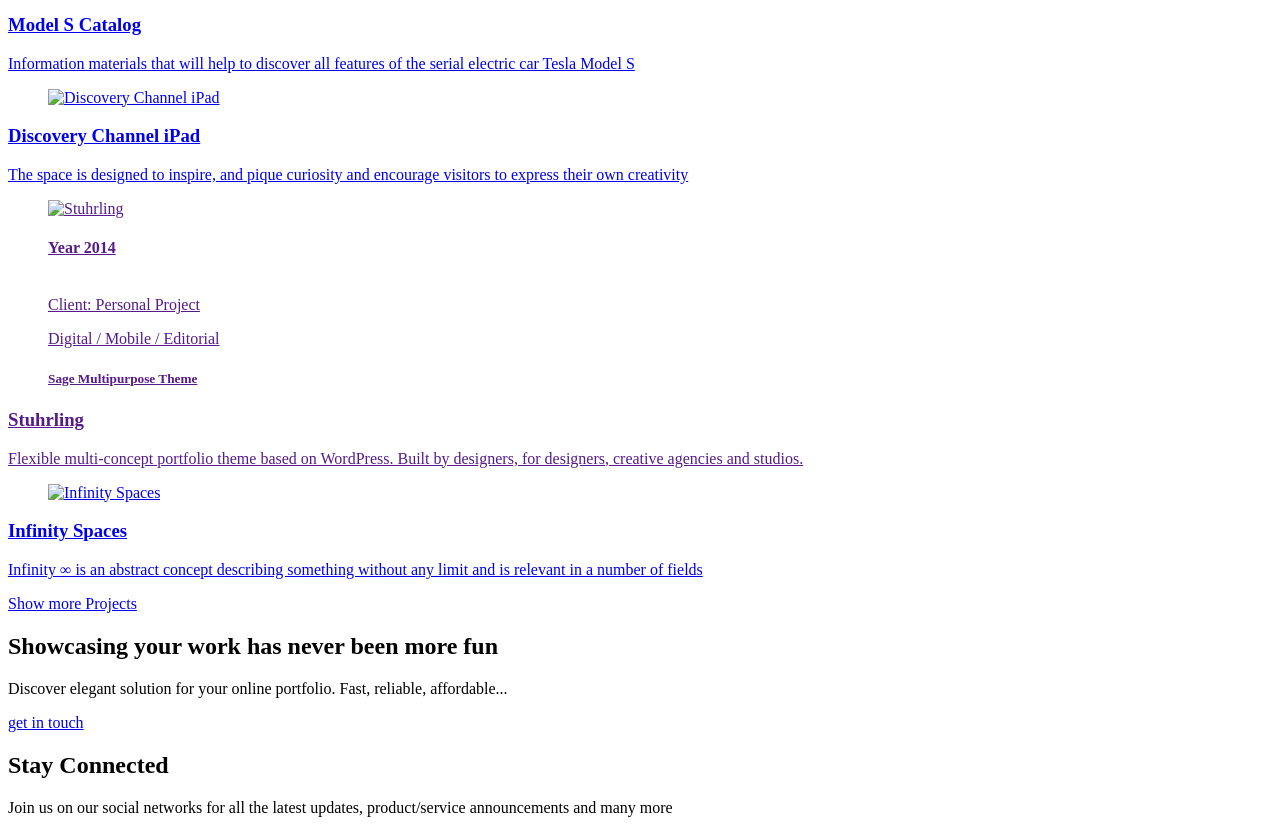
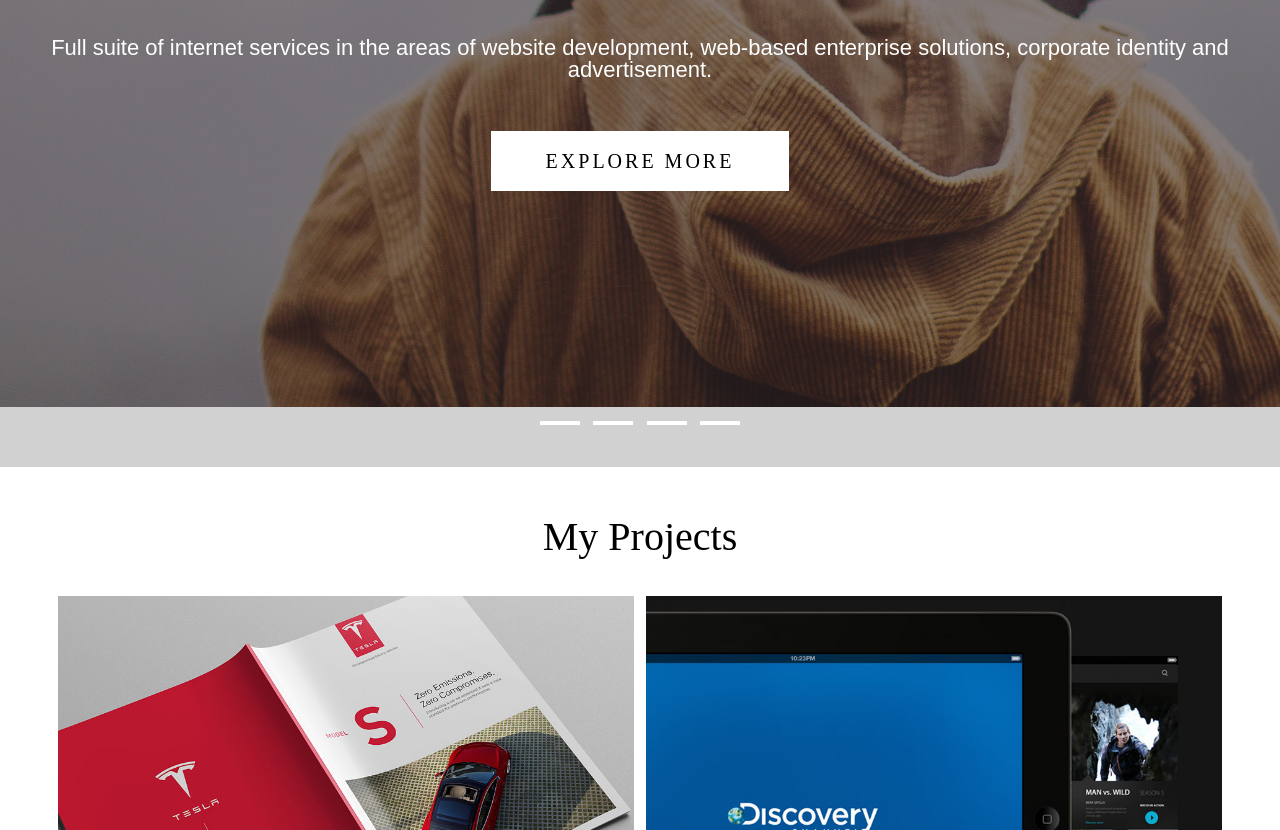
Before and after one commit to yun6741/Sage-HW_Leah, a plain HTML site: page index.html in a window 1280 px wide. Shown: the part 803-1633 px from the top of the page. Drawn offline with Linux system fonts and the light colour scheme.

Commit message:
fix html
add images

```diff
--- a/css/main.css
+++ b/css/main.css
@@ -0,0 +1,185 @@
+@charset "UTF-8";
+/* CSS Document */
+
+body {
+	font-family: 'Titillium Web', Arial, Helvetica, sans-serif;
+	font-size: 16px;
+	color: #a3a3a3;
+}
+
+a {
+	text-decoration: none;
+}
+
+/*header*/
+
+#logo {
+	width: 70px;
+	height: 70px;
+	float: left;
+}
+.navigation{
+	height: 70px;
+}
+
+.navigation ul {
+	float: right;
+}
+
+.navigation li  {
+	display: inline-block;
+	margin-left: 20px;
+	margin-top: 28px;
+}
+
+.navigation li a:hover {
+	color: #f63c3c;
+	border-bottom:3px solid #f63c3c;
+}
+
+nav ul a:link {
+	color: #a3a3a3;
+}
+
+nav ul a:visited {
+	color: #a3a3a3;
+}
+/*main*/
+
+.background {
+	background: #D1D1D1 url(../img/background_hero.jpg) no-repeat center;
+	text-align: center;
+}
+
+.main h1 {
+	font-family: 'Teko-Light', Arial, Helvetica, sans-serif;
+	font-size: 120px;
+	color: white;
+	text-transform: uppercase;
+	text-align: center;
+	letter-spacing: 20px;
+	padding-top: 230px;
+
+}
+
+.main p {
+	font-family: 'TitilliumWeb-Light', Arial, Helvetica, sans-serif;
+	font-size: 22px;
+	color: white;
+	text-align: center;
+	padding-top: 60px;
+	padding-bottom: 50px;
+}
+
+.button {
+	display: inline-block;
+	color: black;
+	background-color: white;
+	font-family: 'Teko-Regular';
+	font-size: 20px;
+	letter-spacing: 3px;
+	text-transform: uppercase;
+	padding: 20px 55px 20px 55px;
+
+}
+
+.hide {
+	visibility: hidden;
+	display: none;
+}
+
+.carousel-indicators li {
+	display: inline-block;
+	border-bottom: 4px solid #ffffff;
+	width: 40px;
+	margin: 230px 5px 40px 5px;
+}
+
+.carousel-indicators li a:hover {
+	display: inline-block;
+	border-bottom: 4px solid black;
+	width: 40px;
+	margin: 40px 5px 40px 5px;
+}
+
+/*projects*/
+.projects h2 {
+	font-family: 'Teko-Regular';
+	font-size: 40px;
+	text-align: center;
+	color: black;
+	margin-top: 50px;
+	margin-bottom: 35px;
+}
+
+h3 {
+	font-family: 'Teko-Regular'
+	font-size: 30px;
+	letter-spacing: 2px;
+	text-transform: uppercase;
+	text-align: center;
+	color: black;
+	margin: 10px;
+}
+
+article p {
+	font-size: 14px;
+	text-align: center;
+	color: #555555;
+	margin: 10px;
+}
+
+.row {
+	max-width: 1920px;
+	/*background-color: black;*/
+}
+
+article {
+	display: inline-block;
+	float: center;
+	margin: 4px;
+	width: 45%;
+}
+
+article img {
+	width: 100%;
+}
+
+figcaption {
+	visibility: hidden;
+	display: none;
+}
+
+.projects {
+	text-align: center;
+}
+
+/*.projects a{
+	color: #f63c3c;
+}*/
+
+/*.projects p a{
+	display: inline-block;
+	margin-bottom: 70px;
+	border-bottom:3px solid #f63c3c;
+}*/
+
+/*siding 1*/
+.show {
+	display: block;
+	text-align: center;
+	background-color: #f63c3c;
+	color: white;
+	padding-top: 55px;
+	padding-bottom: 55px;
+}
+
+.show h2{
+	font-family: 'Teko-Light';
+	font-size: 40px;
+	letter-spacing: 2px;
+	text-transform: uppercase;
+}
+
+.show p{
+}
--- /dev/null
+++ b/css/reset.css
@@ -0,0 +1,48 @@
+/* http://meyerweb.com/eric/tools/css/reset/
+   v2.0 | 20110126
+   License: none (public domain)
+*/
+
+html, body, div, span, applet, object, iframe,
+h1, h2, h3, h4, h5, h6, p, blockquote, pre,
+a, abbr, acronym, address, big, cite, code,
+del, dfn, em, img, ins, kbd, q, s, samp,
+small, strike, strong, sub, sup, tt, var,
+b, u, i, center,
+dl, dt, dd, ol, ul, li,
+fieldset, form, label, legend,
+table, caption, tbody, tfoot, thead, tr, th, td,
+article, aside, canvas, details, embed,
+figure, figcaption, footer, header, hgroup,
+menu, nav, output, ruby, section, summary,
+time, mark, audio, video {
+	margin: 0;
+	padding: 0;
+	border: 0;
+	font-size: 100%;
+	font: inherit;
+	vertical-align: baseline;
+}
+/* HTML5 display-role reset for older browsers */
+article, aside, details, figcaption, figure,
+footer, header, hgroup, menu, nav, section {
+	display: block;
+}
+body {
+	line-height: 1;
+}
+ol, ul {
+	list-style: none;
+}
+blockquote, q {
+	quotes: none;
+}
+blockquote:before, blockquote:after,
+q:before, q:after {
+	content: '';
+	content: none;
+}
+table {
+	border-collapse: collapse;
+	border-spacing: 0;
+}
--- a/index.html
+++ b/index.html
@@ -3,16 +3,20 @@
 <head>
 	<meta charset="UTF-8">
 	<title>SAGA site</title>
+	<link rel="stylesheet" href="css/reset.css">
 	<link rel="stylesheet" href="https://maxcdn.bootstrapcdn.com/font-awesome/4.5.0/css/font-awesome.min.css">
 	<link href='https://fonts.googleapis.com/css?family=Teko:300,400' rel='stylesheet'>
 	<link href='https://fonts.googleapis.com/css?family=Titillium+Web:300' rel='stylesheet'>
+	<link rel="stylesheet" href="css/main.css">
 </head>
 <body>
-	<header>
+	<header class="navigation">
+		<nav>
+			<div id="logo">
 				<img src="img/logo.svg" alt="SAGA Logo">
-		<nav>
+			</div>
 			<ul>
-				<li><a href="#">Home</a></li>
+				<li class="active"><a href="#">Home</a></li>
 				<li><a href="#">Projects</a></li>
 				<li><a href="#">About</a></li>
 				<li><a href="#">Services</a></li>
@@ -22,40 +26,41 @@
 		</nav>
 	</header>
 	<main>
-		<section>
-			<ul>
+		<section class="background">
+			<ul class="main">
 				<li>
 					<h1>We build websites and apps that people love</h1>
 					<p>Full suite of internet services in the areas of website development, web-based enterprise solutions, corporate identity and advertisement.</p>
 					<a href="#" class="button">Explore More</a>
 				</li>
-				<li>
+				<li class="hide">
 					<h1>We build websites and apps that people love</h1>
 					<p>Full suite of internet services in the areas of website development, web-based enterprise solutions, corporate identity and advertisement.</p>
 					<a href="#" class="button">Explore More</a>
 				</li>
-				<li>
+				<li class="hide">
 					<h1>We build websites and apps that people love</h1>
 					<p>Full suite of internet services in the areas of website development, web-based enterprise solutions, corporate identity and advertisement.</p>
 					<a href="#" class="button">Explore More</a>
 				</li>
-				<li>
+				<li class="hide">
 					<h1>We build websites and apps that people love</h1>
 					<p>Full suite of internet services in the areas of website development, web-based enterprise solutions, corporate identity and advertisement.</p>
 					<a href="#" class="button">Explore More</a>
 				</li>
 			</ul>
 			<nav>
-				<ul>
-					<li></li>
-					<li></li>
-					<li></li>
-					<li></li>
+				<ul class="carousel-indicators">
+					<li><a href="#"></a></li>
+					<li><a href="#"></a></li>
+					<li><a href="#"></a></li>
+					<li><a href="#"></a></li>
 				</ul>
 			</nav>
 		</section>
 		<section class="projects">
 			<h2>My Projects</h2>
+			<div class="row">
 				<article>
 					<a href="#">
 						<figure>
@@ -68,41 +73,46 @@
 				<article>
 					<a href="#">
 						<figure>
-						<img src="ipad.jpg" alt="Discovery Channel iPad">
+							<img src="img/ipad.jpg" alt="Discovery Channel iPad">
 						</figure>
+
 						<h3>Discovery Channel iPad</h3>
 						<p>The space is designed to inspire, and pique curiosity and encourage visitors to express their own creativity</p>
+
 					</a>
 				</article>
+			</div>
+			<div class="row">
 				<article>
-				<a href="">
+					<a href="#">
 						<figure>
-						<img src="stuhrling.jpg" alt="Stuhrling">
+							<img src="img/stuhrling.jpg" alt="Stuhrling">
 							<figcaption>
 							<h4>Year 2014</h4><br>Client: Personal Project
 							<p>Digital / Mobile / Editorial</p>
 							<h5>Sage Multipurpose Theme</h5>
 							</figcaption>
 						</figure>
+					</a>
 					<h3>Stuhrling</h3>
 					<p>Flexible multi-concept portfolio theme  based on WordPress. Built by designers, for designers, creative agencies and studios.</p>
-				</a>
 				</article>
 				<article>
 					<a href="#">
 						<figure>
-						<img src="spaces.jpg" alt="Infinity Spaces">
+							<img src="img/spaces.jpg" alt="Infinity Spaces">
 						</figure>
+					</a>
 					<h3>Infinity Spaces</h3>
 					<p>Infinity ∞ is an abstract concept describing something without any limit and is relevant in a number of fields</p>
-				</a>
 				</article>
-			<a href="#"><p>Show more Projects</p></a>
+			</div>
+			<p><a href="#">Show more Projects</a></p>
 		</section>
-		<aside>
+		<aside class="show">
 			<h2>Showcasing your work has never been more fun</h2>
 			<p>Discover elegant solution for your online portfolio. Fast, reliable, affordable...</p>
-			<a href="#" target="_blank">get in touch</a>
+			<a href="#" target="_blank" class="button">get in touch</a>
 		</aside>
 		<aside>
 			<h2>Stay Connected</h2>
```
Also changed, not shown: img/background_hero.jpg (added), img/catalog.jpg (added), img/ipad.jpg (added), img/logo.svg (added), img/spaces.jpg (added), img/stuhrling.jpg (added), 2 other files. Lines whose indentation alone changed are shown as unchanged.
